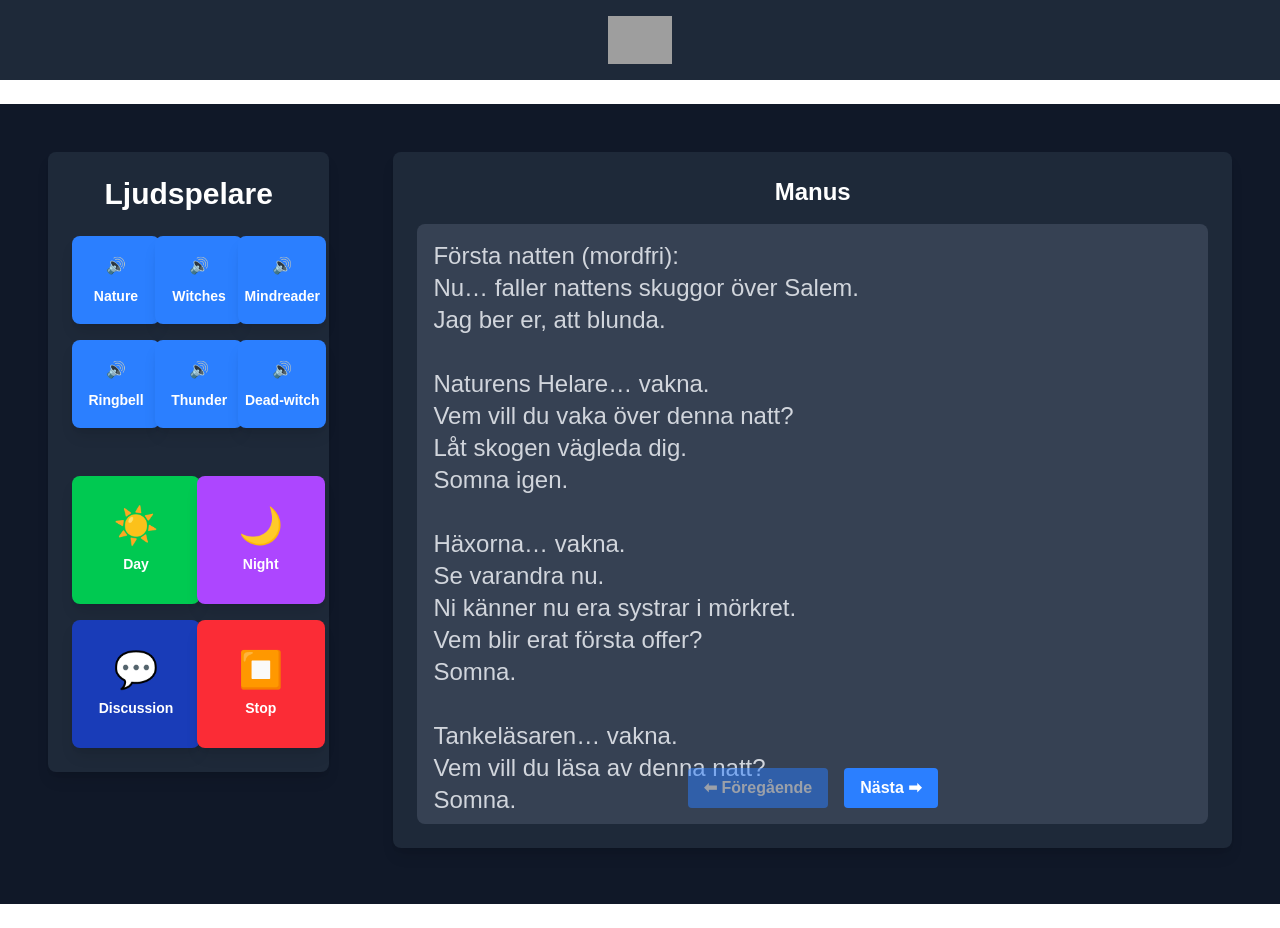
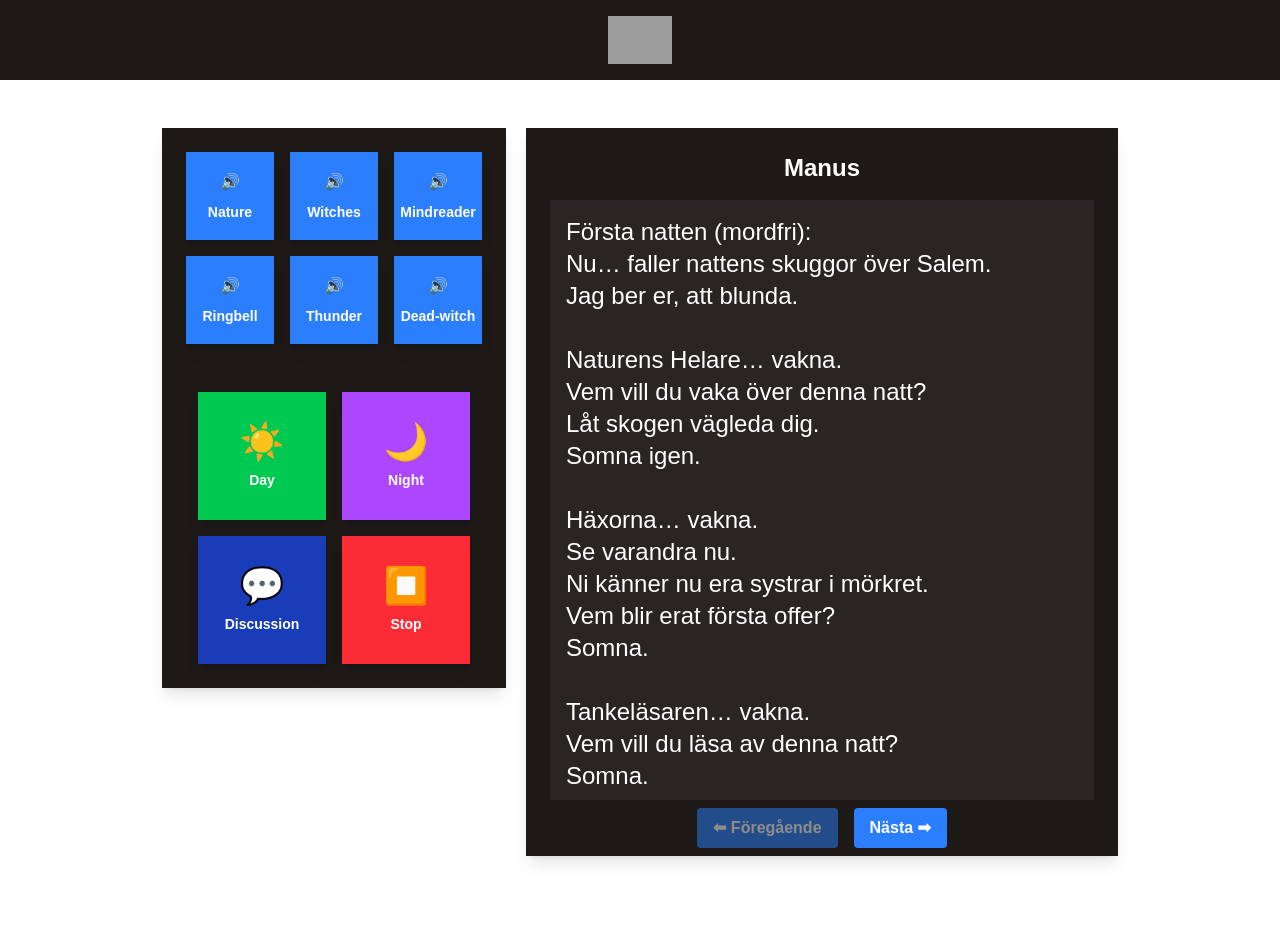
Before and after one commit to kaspvik/project-hex, a Next.js app in the folder project-hex/: page / in a window 1280 px wide. After the commit the page ends 904 px from the top, so only its background shows below. Built offline with nearby package versions, Linux system fonts and the light colour scheme; grey boxes are pictures that could not be loaded.

Commit message:
improved styling and consistency

```diff
--- a/project-hex/app/components/musiccontroller.tsx
+++ b/project-hex/app/components/musiccontroller.tsx
@@ -27,7 +27,7 @@ const MusicController: React.FC = () => {
       {/* Dag-knapp */}
       <button
         onClick={() => playMusic("/sounds/new-dawn.mp3")}
-        className="flex flex-col items-center justify-center w-32 h-32 bg-green-500 hover:bg-green-700 text-white font-bold rounded-lg shadow-lg transition-all">
+        className="flex flex-col items-center justify-center w-32 h-32 bg-green-500 hover:bg-green-700 text-white font-bold shadow-lg transition-all">
         <span className="text-4xl">☀️</span>
         <span className="text-sm mt-2">Day</span>
       </button>
@@ -35,7 +35,7 @@ const MusicController: React.FC = () => {
       {/* Natt-knapp */}
       <button
         onClick={() => playMusic("/sounds/night-time.mp3")}
-        className="flex flex-col items-center justify-center w-32 h-32 bg-purple-500 hover:bg-purple-700 text-white font-bold rounded-lg shadow-lg transition-all">
+        className="flex flex-col items-center justify-center w-32 h-32 bg-purple-500 hover:bg-purple-700 text-white font-bold shadow-lg transition-all">
         <span className="text-4xl">🌙</span>
         <span className="text-sm mt-2">Night</span>
       </button>
@@ -43,7 +43,7 @@ const MusicController: React.FC = () => {
       {/* Diskussion-knapp */}
       <button
         onClick={() => playMusic("/sounds/discussion.mp3")}
-        className="flex flex-col items-center justify-center w-32 h-32 bg-blue-800 hover:bg-blue-700 text-white font-bold rounded-lg shadow-lg transition-all">
+        className="flex flex-col items-center justify-center w-32 h-32 bg-blue-800 hover:bg-blue-700 text-white font-bold shadow-lg transition-all">
         <span className="text-4xl">💬</span>
         <span className="text-sm mt-2">Discussion</span>
       </button>
@@ -51,7 +51,7 @@ const MusicController: React.FC = () => {
       {/* Stop-knapp */}
       <button
         onClick={stopMusic}
-        className="flex flex-col items-center justify-center w-32 h-32 bg-red-500 hover:bg-red-700 text-white font-bold rounded-lg shadow-lg transition-all">
+        className="flex flex-col items-center justify-center w-32 h-32 bg-red-500 hover:bg-red-700 text-white font-bold shadow-lg transition-all">
         <span className="text-4xl">⏹️</span>
         <span className="text-sm mt-2">Stop</span>
       </button>
--- a/project-hex/app/components/script.tsx
+++ b/project-hex/app/components/script.tsx
@@ -54,14 +54,14 @@ const Script: React.FC = () => {
   };
 
   return (
-    <div className="flex flex-col items-center bg-gray-800 p-6 rounded-lg shadow-lg w-3/4 relative">
+    <div className="flex flex-col items-center bg-stone-900 p-6 pb-14 shadow-lg w-2/4 relative">
       <h2 className="text-2xl font-bold mb-4">Manus</h2>
 
-      <div className="text-2xl text-gray-300 text-left p-4 bg-gray-700 rounded-lg w-full h-150 overflow-y-auto">
+      <div className="text-2xl bg-stone-800 text-left p-4 bg-gray-700 w-full h-150 overflow-y-auto">
         {renderTextWithLineBreaks(scriptPages[currentPage])}
       </div>
 
-      <div className="flex gap-4 absolute bottom-10">
+      <div className="flex gap-4 absolute top-170">
         <button
           onClick={prevPage}
           disabled={currentPage === 0}
--- a/project-hex/app/components/soundbutton.tsx
+++ b/project-hex/app/components/soundbutton.tsx
@@ -24,7 +24,7 @@ const SoundButton: React.FC<SoundButtonProps> = ({ label, soundSrc }) => {
   return (
     <button
       onClick={playSound}
-      className="flex flex-col items-center justify-center w-22 h-22 bg-blue-500 hover:bg-blue-700 text-white font-bold rounded-lg shadow-lg transition-all">
+      className="flex flex-col items-center justify-center w-22 h-22 bg-blue-500 hover:bg-blue-700 text-white font-bold shadow-lg transition-all">
       🔊
       <span className="text-sm mt-2">{label}</span>
     </button>
--- a/project-hex/app/layout.tsx
+++ b/project-hex/app/layout.tsx
@@ -10,7 +10,7 @@ const Layout: React.FC<LayoutProps> = ({ children }) => {
     <html lang="sv">
       <body className="min-h-screen bg-gray-900 text-white">
         <Header />
-        <main className="flex flex-col items-center justify-center p-6">
+        <main className="flex flex-col items-center justify-center">
           {children}
         </main>
       </body>
--- a/project-hex/app/layout/header.tsx
+++ b/project-hex/app/layout/header.tsx
@@ -1,6 +1,6 @@
 const Header: React.FC = () => {
   return (
-    <header className="bg-gray-800 p-4">
+    <header className="bg-stone-900 p-4">
       <div className="flex justify-center">
         <img src="/logo.png" alt="Logo" className="h-12" /> {/* Din logotyp */}
       </div>
--- a/project-hex/app/page.tsx
+++ b/project-hex/app/page.tsx
@@ -6,10 +6,9 @@ import "./globals.css";
 
 export default function Home() {
   return (
-    <div className="min-h-screen min-w-screen flex flex-row items-start justify-center bg-gray-900 text-white p-12 gap-16">
+    <div className="min-h-screen min-w-screen flex flex-row items-start justify-center bg-black-900 text-white p-12 gap-5">
       {/* Ljudknapp-sektionen */}
-      <div className="flex flex-col items-center bg-gray-800 p-6 rounded-lg shadow-lg w-1/4">
-        <h1 className="text-3xl font-bold mb-6">Ljudspelare</h1>
+      <div className="flex flex-col items-center bg-stone-900 p-6 shadow-lg width-200px">
         <div className="grid grid-cols-3 gap-4 mb-6">
           {soundData.map((sound, index) => (
             <SoundButton
```
Also changed, not shown: 1 other file (tests, documents, lock files or other folders).
